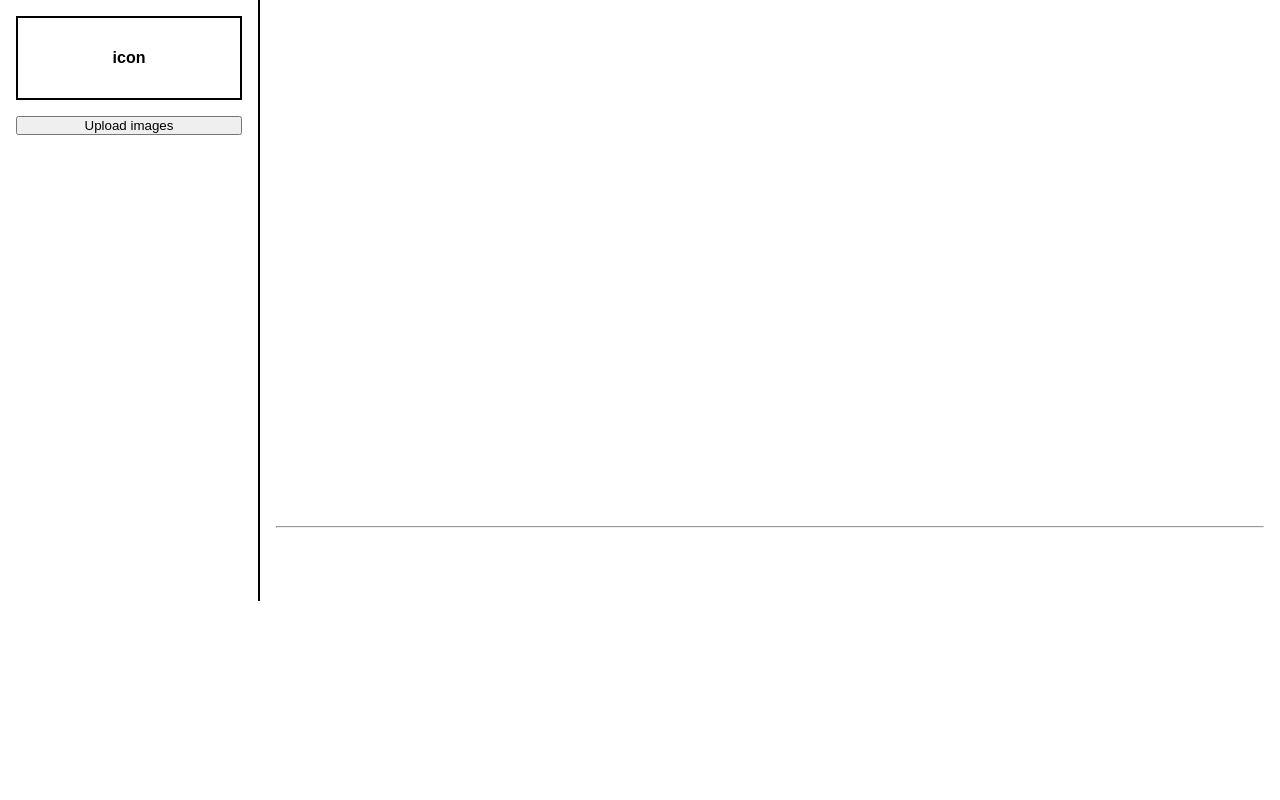
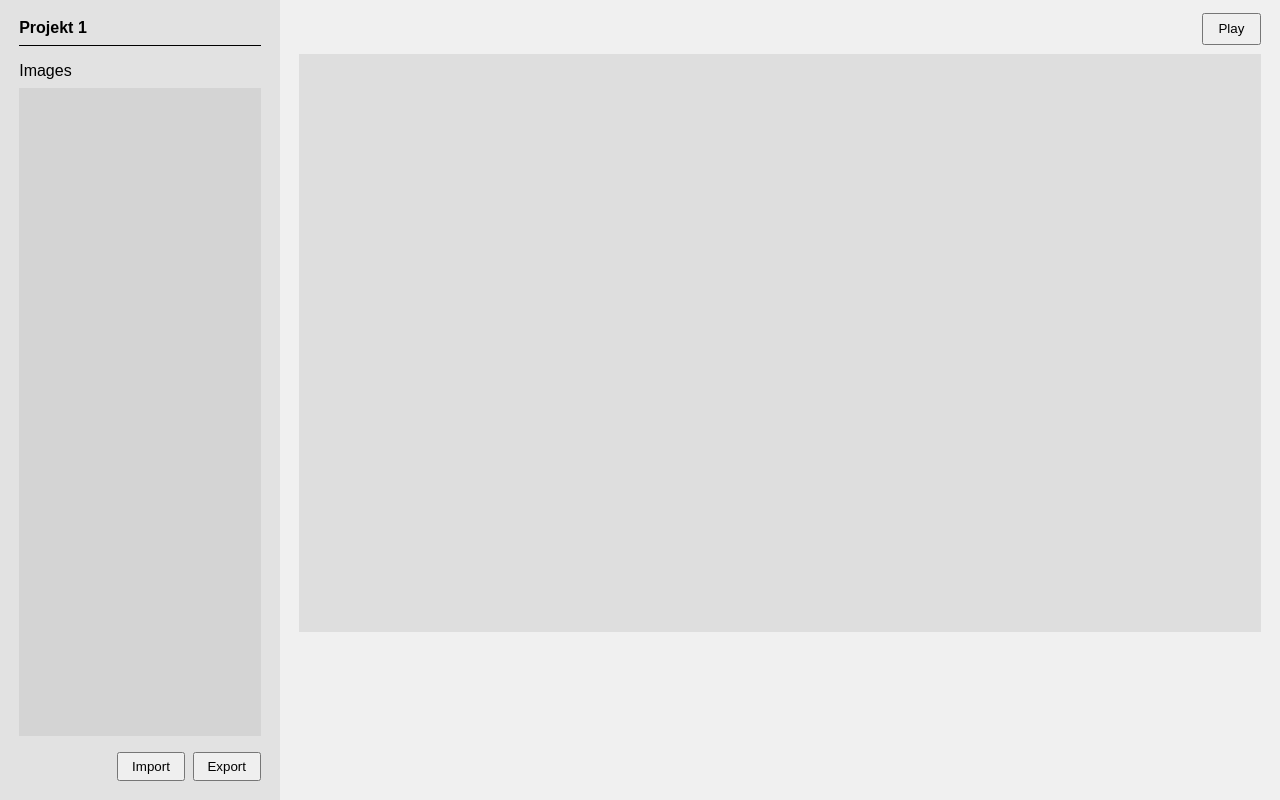
Before and after one commit to Tobias755/Stop-Motion-App, a plain HTML site: page resources/templates/index.html in a window 1280 px wide. Drawn offline with Linux system fonts and the light colour scheme.

Commit message:
HTML und css

```diff
--- a/resources/css/style.css
+++ b/resources/css/style.css
@@ -1,96 +1,110 @@
+/*
+@font-face {
+    font-family: 'Monocraft';
+    src: url('https://cdn.jsdelivr.net/gh/IdreesInc/Monocraft@main/dist/Monocraft-ttf/Monocraft.ttf') format('truetype');
+    font-weight: normal;
+    font-style: normal;
+}
+*/
+
 * {
+    box-sizing: border-box;
     margin: 0;
     padding: 0;
     font-family: sans-serif;
 }
 
+body, html {
+    height: 100%;
+}
+
 .app {
     display: grid;
-    grid-template-columns: 260px 1fr;
+    grid-template-columns: 280px 1fr;
+    height: 100vh;
 }
 
 .sidebar {
-    border-right: 2px solid;
-    padding: 1rem;
+    background: #e2e2e2;
+    padding: 1.2rem;
     display: flex;
     flex-direction: column;
+    justify-content: space-between;
+}
+
+.project-title {
+    font-weight: 600;
+    margin-bottom: 1rem;
+    border-bottom: 1px solid #000;
+    padding-bottom: 0.5rem;
+}
+
+.section-title {
+    margin-bottom: 0.5rem;
+    font-weight: 500;
+}
+
+.thumb-grid {
+    background: #d4d4d4;
+    padding: 5px;
+    display: grid;
+    grid-template-columns: repeat(3, 70px);
+    gap: 10px;
+    flex: 1;
+    align-content: flex-start;
+}
+
+.sidebar-buttons {
+    display: flex;
+    justify-content: flex-end;
+    gap: 0.5rem;
+    margin-top: 1rem;
+}
+
+.sidebar-buttons button {
+    padding: 0.3rem 0.8rem;
+    cursor: pointer;
+}
+
+.main {
+    background: #f0f0f0;
+    display: flex;
+    flex-direction: column;
+    padding: 0.8rem 1.2rem 1.2rem;
+    gap: 0.6rem;
+}
+
+.top-bar {
+    display: flex;
+    justify-content: flex-end;
+}
+
+#playBtn {
+    padding: 0.4rem 0.9rem;
+    cursor: pointer;
+}
+
+.preview-panel {
+    display: grid;
+    grid-template-columns: 200px 1fr;
+    background: #dedede;
+    flex: 1;
+    padding: 1rem;
     gap: 1rem;
 }
 
-.logo {
-    border: 2px solid #000;
-    height: 80px;
-    display: flex;
-    align-items: center;
-    justify-content: center;
-    font-weight: bold;
-}
-
-#uploadBtn {
-    padding: 0.5rem;
-    cursor: pointer;
-}
-
-.thumb-list {
-    flex: 1;
-    overflow-y: auto;
-    padding: 0.5rem;
-    display: flex;
-    flex-direction: column;
-    gap: 0.5rem;
-}
-
-.thumb {
-    border: 1px solid #000;
-    height: 60px;
-    cursor: pointer;
-    overflow: hidden;
+.selected-wrapper {
+    background: #b3b3b3;
     display: flex;
     align-items: center;
     justify-content: center;
 }
 
-.thumb img {
-    max-height: 100%;
+.carousel {
+    margin-top: 0.6rem;
+    display: flex;
+    justify-content: center;
+    align-items: flex-end;
+    height: 130px;
+    position: relative;
 }
-
-.main {
-    display: flex;
-    flex-direction: column;
-    padding: 1rem;
-    gap: 1rem;
-}
-
-.selected-wrapper {
-    flex: 1;
-    display: flex;
-    align-items: center;
-    justify-content: center;
-}
-
-#onionCanvas {
-    width: 100%;
-    height: 100%;
-}
-
-.carousel {
-    height: 25px;
-    overflow-x: auto;
-    display: flex;
-    align-items: center;
-    gap: 0.5rem;
-    padding: 0.5rem;
-}
-
-.carousel-item {
-    border: 1px solid #000;
-    height: 100%;
-    flex: 0 0 auto;
-    display: flex;
-    align-items: center;
-    justify-content: center;
-}
-
-.carousel-item img {
-    max-height: 100%;
-}
--- a/resources/templates/index.html
+++ b/resources/templates/index.html
@@ -2,35 +2,40 @@
 <html lang="en">
 <head>
     <meta charset="UTF-8" />
-    <title>Onion Skin Project</title>
+    <title>Onion Skin Viewer</title>
     <link rel="stylesheet" href="../css/style.css" />
+    <script src="../js/script.js"></script>
 </head>
 <body>
+<div class="app">
+    <aside class="sidebar">
+        <div class="project-title">Projekt 1</div>
 
-<div class="app">
-    <!-- Leiste an der Seite -->
-    <aside class="sidebar">
-        <div class="logo">icon</div>
-        <button id="upload  Btn">Upload images</button>
-        <input id="fileInput" type="file" accept="image/*" multiple hidden />
+        <div class="section-title">Images</div>
 
-        <div id="thumbList" class="thumb-list">
-            <!-- Bilder kommen denn hier ine -->
+        <div id="thumbGrid" class="thumb-grid">
+
+        </div>
+
+        <div class="sidebar-buttons">
+            <button id="importBtn">Import</button>
+            <button id="exportBtn">Export</button>
         </div>
     </aside>
 
-    <!-- Main area -->
-    <main class="main">
-        <div class="selected-wrapper">
-            <canvas id="onionCanvas"></canvas>
+    <div class="main">
+        <div class="top-bar">
+            <button id="playBtn">Play</button>
         </div>
-        <hr>
+
+        <section class="preview-panel">
+        </section>
+
         <div class="carousel" id="carousel">
-            <!-- Do sind die Bilder denna in einer Reihe -->
+
         </div>
-    </main>
+    </div>
 </div>
-
-<script src="../js/script.js"></script>
+<input id="fileInput" type="file" accept="image/*" multiple hidden />
 </body>
 </html>
```
